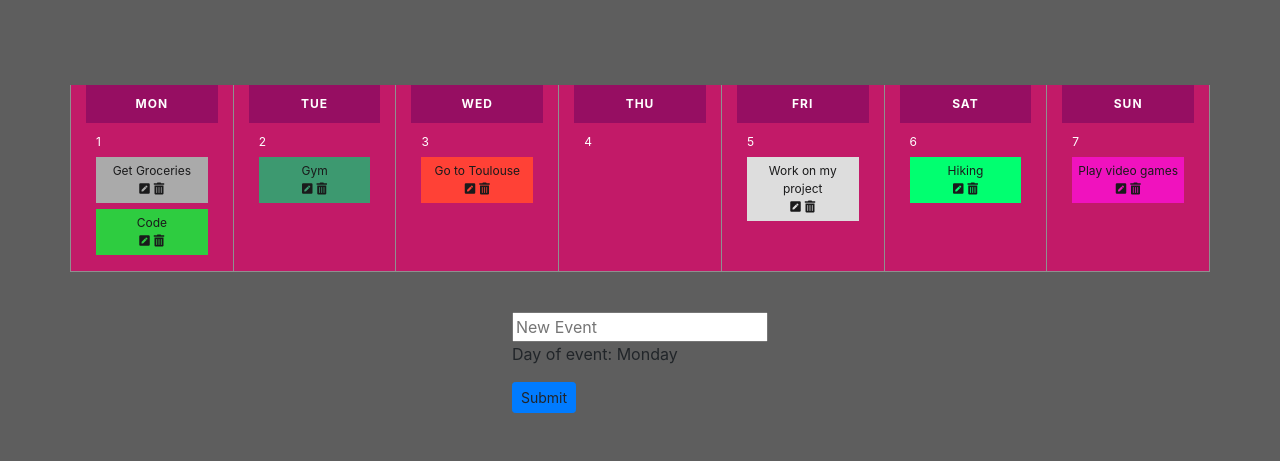
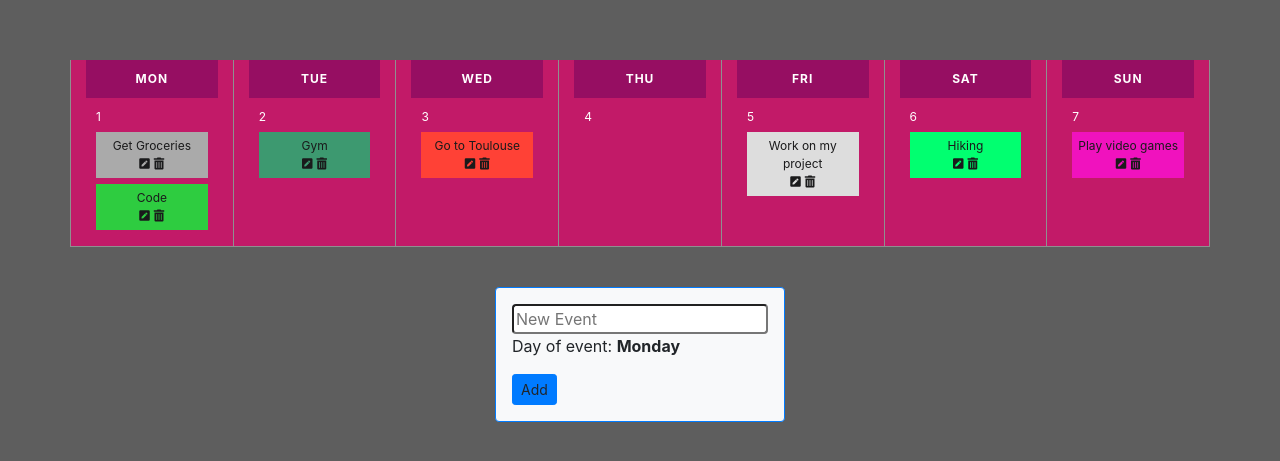
Before and after one commit to RashidMall/vue-calendar, a Vue app: page / in a window 1280 px wide. Shown: the part 151-612 px from the top of the page. Built offline with nearby package versions, Linux system fonts and the light colour scheme.

Commit message:
Add bootstrap classes

```diff
--- a/src/app/components/CalendarEntry.vue
+++ b/src/app/components/CalendarEntry.vue
@@ -1,14 +1,14 @@
 <template>
-    <div id="calendar-entry">
-        <div class="calendar-entry-note">
-            <input type="text" name="" id="" placeholder="New Event" v-model="inputEntry" required>
-            <p class="calendar-entry-day">
-                Day of event: <span class="bold">{{ titleOfActiveDay }}</span>
+    <form>
+        <div class="form-group bg-light p-3 border border-primary rounded">
+            <input type="text" class="rounded" placeholder="New Event" v-model="inputEntry" required>
+            <p>
+                Day of event: <span class="font-weight-bold">{{ titleOfActiveDay }}</span>
             </p>
-            <a class="btn btn-primary btn-sm" @click="submitEvent(inputEntry)">Submit</a>
+            <a class="btn btn-primary btn-sm" @click="submitEvent(inputEntry)">Add</a>
         </div>
         <p class="alert alert-danger" role="alert" v-if="error">You must type something</p>
-    </div>
+    </form>
 </template>
 
 <script>
@@ -40,7 +40,4 @@ export default {
 </script>
 
 <style lang="scss" scoped>
-#calendar-entry {
-    /* SCSS for calendar entry */
-}
 </style>
```
